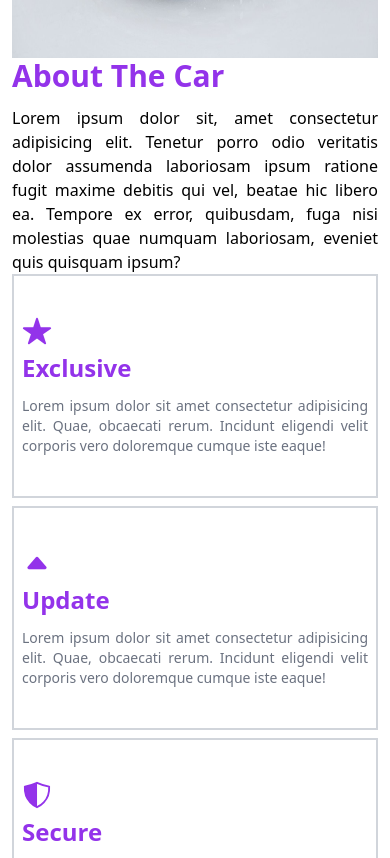
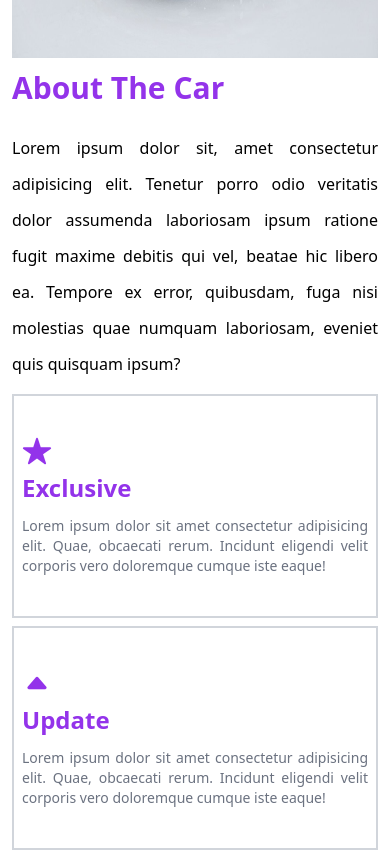
Before and after one commit to YashPro8158/RideEasetlwnd, a plain HTML site: page index.html in a window 390 px wide. Shown: the part 6267-7125 px from the top of the page. Drawn offline with nearby package versions, Linux system fonts and the light colour scheme.

Commit message:
Update index.html

```diff
--- a/index.html
+++ b/index.html
@@ -220,8 +220,8 @@
         <img src="car-images/Defender-main-img.jpg" alt="defender" class="md:w-1/3 sm:w-10/12 rounded-tl-lg h-96 ">
 
         <div class="textaboutcar md:w-1/2 sm:w-full">
-            <h3 class="text-3xl font-bold text-purple-600 pb-3 sm:p-5 ">About The Car</h3>
-            <p class="md:leading-10 text-justify sm:leading-7">Lorem ipsum dolor sit, amet consectetur adipisicing elit.
+            <h3 class="text-3xl font-bold text-purple-600 py-3 sm:p-5 ">About The Car</h3>
+            <p class="leading-9 md:leading-10 text-justify sm:leading-7 py-3">Lorem ipsum dolor sit, amet consectetur adipisicing elit.
                 Tenetur porro odio veritatis dolor assumenda laboriosam ipsum ratione fugit maxime debitis qui vel,
                 beatae hic libero ea. Tempore ex error, quibusdam, fuga nisi molestias quae numquam laboriosam, eveniet
                 quis quisquam ipsum?</p>
```
